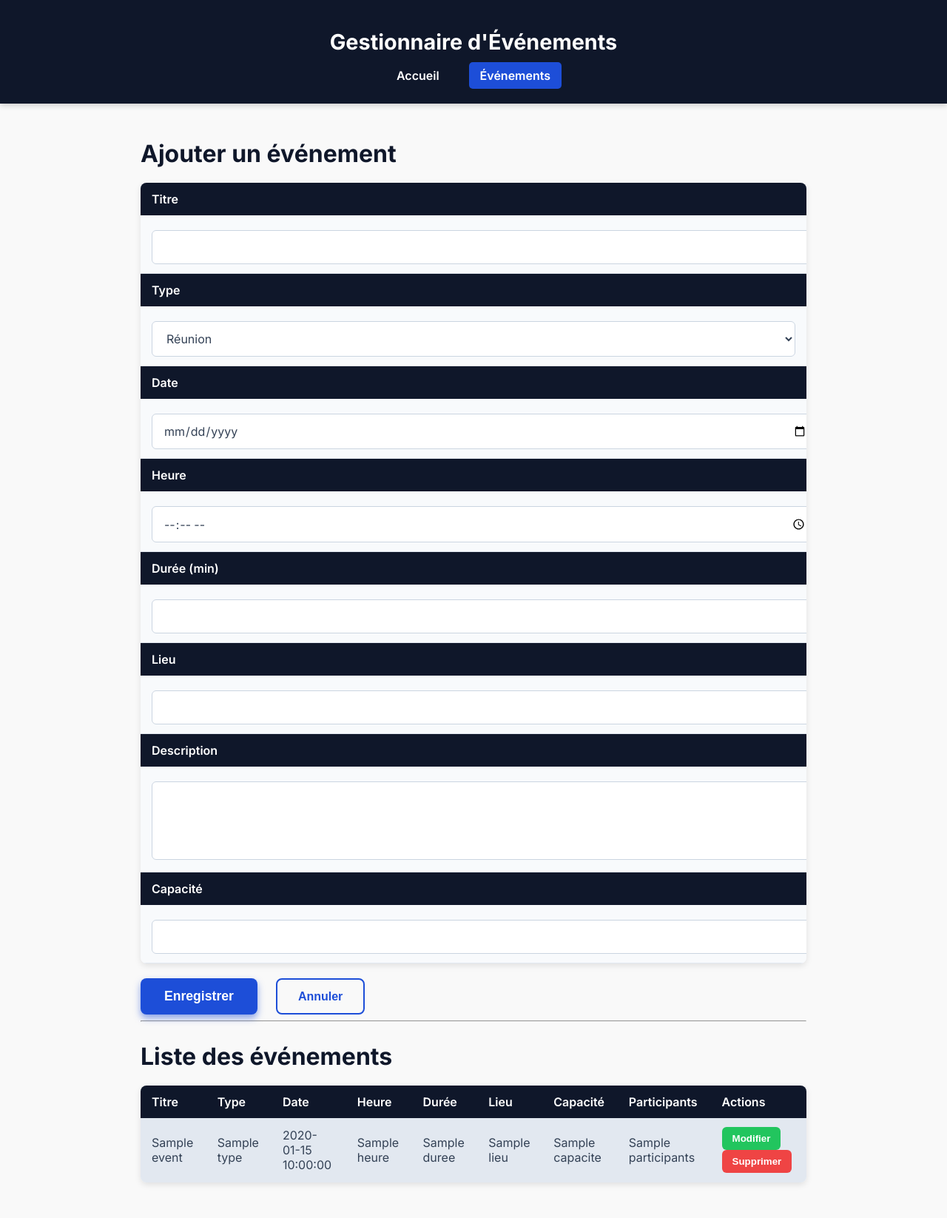
After one commit to aminestage/projet-stage, a Flask app: template templates/events.html in a window 1280 px wide. The commit adds this page. Shown: the whole page at 74% size. Run offline with Flask 3, Linux system fonts and the light colour scheme; the template is opened without the code that fills it: most values are stand-ins (such as "Sample title", 1, 10 or a date in 2020).

Commit message:
modification de la structure du projet pour que c fonctionne avec flask avec ajout de code javascript pour validation de dates et de temps pour que lutilisateur ne peut pas entrer une date precedente

```diff
--- /dev/null
+++ b/app.py
@@ -0,0 +1,41 @@
+from flask import Flask, render_template, request, redirect, url_for
+
+app = Flask(__name__)
+
+# Données en mémoire (temporaire)
+evenements = []
+
+@app.route('/')
+def index():
+    return render_template('index.html')
+
+@app.route('/events', methods=['GET', 'POST'])
+def events():
+    if request.method == 'POST':
+        titre = request.form.get('title')
+        type_ = request.form.get('type')
+        date = request.form.get('date')
+        heure = request.form.get('time')
+        duree = request.form.get('duration')
+        lieu = request.form.get('location')
+        description = request.form.get('description')
+        capacite = request.form.get('capacity')
+
+        evenements.append({
+            'titre': titre,
+            'type': type_,
+            'date': date,
+            'heure': heure,
+            'duree': duree,
+            'lieu': lieu,
+            'description': description,
+            'capacite': capacite,
+            'participants': 0
+        })
+
+        return redirect(url_for('events'))
+
+    return render_template('events.html', evenements=evenements)
+
+if __name__ == '__main__':
+    app.run(debug=True)
--- /dev/null
+++ b/templates/events.html
@@ -0,0 +1,149 @@
+<!DOCTYPE html>
+<html lang="fr">
+<head>
+  <meta charset="UTF-8" />
+  <meta name="viewport" content="width=device-width, initial-scale=1.0" />
+  <title>Événements - Gestion des Événements</title>
+  <link rel="stylesheet" href="{{ url_for('static', filename='css/style.css') }}" />
+  <link rel="stylesheet" href="{{ url_for('static', filename='css/events.css') }}" />
+  <link rel="stylesheet" href="https://cdnjs.cloudflare.com/ajax/libs/font-awesome/6.0.0/css/all.min.css" />
+  <link href="https://fonts.googleapis.com/css2?family=Inter:wght@400;600;700&display=swap" rel="stylesheet" />
+</head>
+<body>
+  <header>
+    <div class="container">
+      <h1>Gestionnaire d'Événements</h1>
+      <nav>
+        <a href="{{ url_for('index') }}">Accueil</a>
+        <a href="{{ url_for('events') }}" class="active">Événements</a>
+      </nav>
+    </div>
+  </header>
+
+  <section class="events">
+    <div class="container">
+      <h2>Ajouter un événement</h2>
+      <form method="POST">
+        <table>
+          <tr><th>Titre</th></tr>
+          <tr><td><input type="text" name="title" required /></td></tr>
+
+          <tr><th>Type</th></tr>
+          <tr>
+            <td>
+              <select name="type" required>
+                <option value="réunion">Réunion</option>
+                <option value="formation">Formation</option>
+                <option value="team-building">Team Building</option>
+                <option value="autre">Autre</option>
+              </select>
+            </td>
+          </tr>
+
+          <tr><th>Date</th></tr>
+          <tr><td><input type="date" id="eventDate" name="date" required /></td></tr>
+
+          <tr><th>Heure</th></tr>
+          <tr><td><input type="time" id="eventTime" name="time" required /></td></tr>
+
+          <tr><th>Durée (min)</th></tr>
+          <tr><td><input type="number" name="duration" min="15" required /></td></tr>
+
+          <tr><th>Lieu</th></tr>
+          <tr><td><input type="text" name="location" required /></td></tr>
+
+          <tr><th>Description</th></tr>
+          <tr><td><textarea name="description" rows="4"></textarea></td></tr>
+
+          <tr><th>Capacité</th></tr>
+          <tr><td><input type="number" name="capacity" min="1" required /></td></tr>
+        </table>
+
+        <div class="buttons">
+          <button class="primary-button" type="submit">Enregistrer</button>
+          <button class="secondary-button" type="reset">Annuler</button>
+        </div>
+      </form>
+
+      <hr>
+
+      <h2>Liste des événements</h2>
+      <table class="event-list">
+        <thead>
+          <tr>
+            <th>Titre</th>
+            <th>Type</th>
+            <th>Date</th>
+            <th>Heure</th>
+            <th>Durée</th>
+            <th>Lieu</th>
+            <th>Capacité</th>
+            <th>Participants</th>
+            <th>Actions</th>
+          </tr>
+        </thead>
+        <tbody>
+          {% for event in evenements %}
+          <tr>
+            <td>{{ event.titre }}</td>
+            <td>{{ event.type }}</td>
+            <td>{{ event.date }}</td>
+            <td>{{ event.heure }}</td>
+            <td>{{ event.duree }}</td>
+            <td>{{ event.lieu }}</td>
+            <td>{{ event.capacite }}</td>
+            <td>{{ event.participants }}</td>
+            <td>
+              <button class="btn-success">Modifier</button>
+              <button class="btn-danger">Supprimer</button>
+            </td>
+          </tr>
+          {% else %}
+          <tr><td colspan="9" style="text-align:center;">Aucun événement pour l’instant.</td></tr>
+          {% endfor %}
+        </tbody>
+      </table>
+    </div>
+  </section>
+</body>
+<script>
+  document.addEventListener("DOMContentLoaded", () => {
+    const dateInput = document.getElementById("eventDate");
+    const timeInput = document.getElementById("eventTime");
+    const form = document.querySelector("form");
+
+    const today = new Date().toISOString().split("T")[0];
+    dateInput.min = today;
+
+    dateInput.addEventListener("focus", () => {
+      dateInput.showPicker && dateInput.showPicker();
+    });
+    timeInput.addEventListener("focus", () => {
+      timeInput.showPicker && timeInput.showPicker();
+    });
+
+    form.addEventListener("submit", (e) => {
+      const selectedDate = new Date(dateInput.value);
+      const now = new Date();
+
+      if (dateInput.value === today) {
+        const [hours, minutes] = timeInput.value.split(":");
+        const selectedTime = new Date();
+        selectedTime.setHours(parseInt(hours), parseInt(minutes), 0, 0);
+
+        if (selectedTime <= now) {
+          alert("L'heure doit être dans le futur pour la date d'aujourd'hui.");
+          e.preventDefault();
+          return false;
+        }
+      }
+
+      if (selectedDate < new Date(today)) {
+        alert("La date doit être aujourd'hui ou dans le futur.");
+        e.preventDefault();
+        return false;
+      }
+    });
+  });
+</script>
+</html>
```
Also changed, not shown: events.html (deleted, +0 -138 lines), static/css/index.css (renamed from css/index.css, +0 -20 lines), templates/index.html (renamed from index.html, +5 -5 lines), static/css/events.css (renamed from css/events.css), static/css/style.css (renamed from css/style.css).
